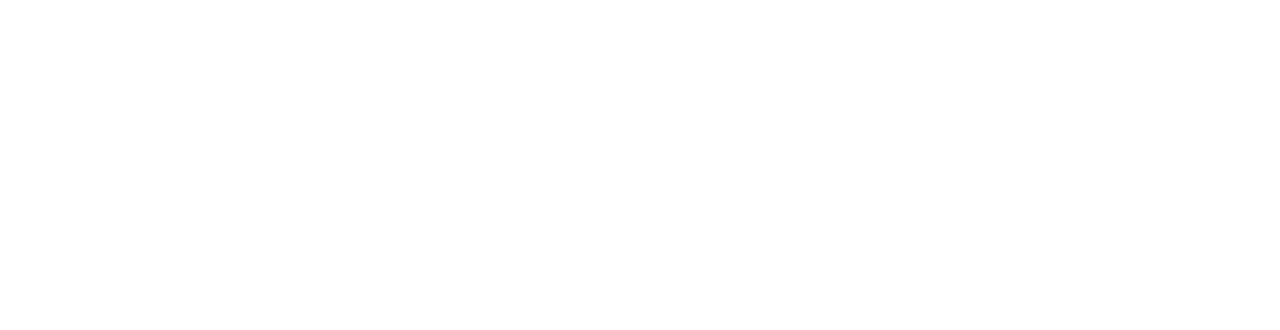
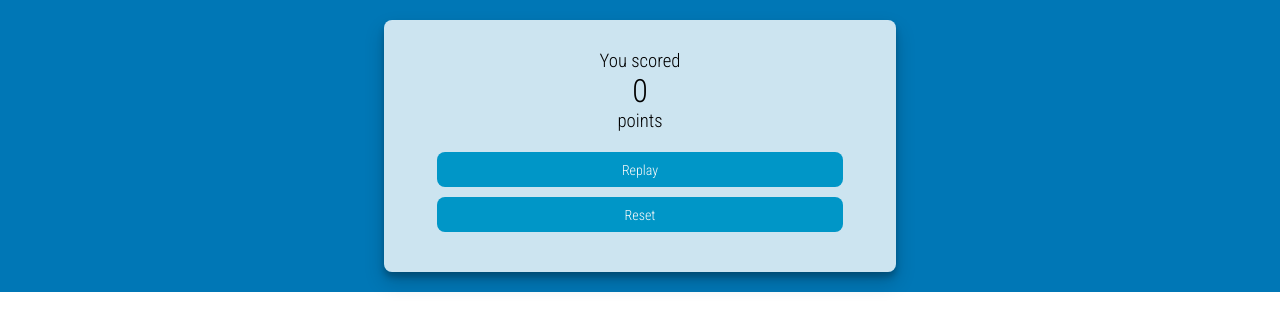
Before and after one commit to arttuhar/triviaGame, a Vue app: page /results in a window 1280 px wide. Shown: the top 330 px of the page. Built offline with nearby package versions, Linux system fonts and the light colour scheme; the HTML template or start-up script is replaced by a standard one.

Commit message:
FEAT: Implement results screen, add styles, add API functionality
Co-authored-by: arttuhar <33483120+arttuhar@users.noreply.github.com>
Co-authored-by: TimoJarvenpaa <32742872+TimoJarvenpaa@users.noreply.github.com>

```diff
--- a/src/App.vue
+++ b/src/App.vue
@@ -7,10 +7,14 @@
 </template>
 
 <style>
+@import url('https://fonts.googleapis.com/css2?family=Roboto+Condensed:wght@300;400&display=swap');
+
     * {
         margin: 0;
         padding: 0;
         box-sizing: border-box;
+        font-family: 'Roboto Condensed', sans serif;
+        font-weight: 300;
     }
 
 </style>
--- a/src/api/questions.js
+++ b/src/api/questions.js
@@ -1,24 +1,17 @@
 import { TRIVIA_API_URL } from ".";
 
 export async function apiFetchQuestions(amount, categoryId, difficulty) {
-    try {
-        const response = await fetch(`${TRIVIA_API_URL}?amount=${amount}&category=${categoryId}&difficulty=${difficulty}`)
+	try {
+		const response = await fetch(
+			`${TRIVIA_API_URL}?amount=${amount}&category=${categoryId}&difficulty=${difficulty}`
+		);
 
-        if (!response.ok) {
-            throw new Error("Could not fetch questions.")
-        }
-
-        // const { success, data, error = "Could not fetch questions" } = await response.json()
-        // if (!success) {
-        //     console.log(data)
-        //     console.log('not success')
-        //     throw new Error(error)
-        // }
-        const data = await response.json();
-        //console.log(data)
-        return [ null, data ]
-    }
-    catch(e) {
-        return [ e.message, []]
-    }
+		if (!response.ok) {
+			throw new Error("Could not fetch questions.");
+		}
+		const data = await response.json();
+		return [null, data];
+	} catch (e) {
+		return [e.message, []];
+	}
 }
--- a/src/store.js
+++ b/src/store.js
@@ -14,13 +14,13 @@ export default createStore({
 		difficulty: "",
 		category: "",
 		categories: [],
-		amount: 1,
+		amount: 5,
 		questions: [],
-		currentQuestion: 0,
+		currentQuestionIndex: 0,
+		userAnswers: [],
 		score: 0,
 		userId: "",
 		users: [],
-		error: "",
 	},
 	mutations: {
 		setUsername: (state, username) => {
@@ -41,8 +41,14 @@ export default createStore({
 		setQuestions: (state, questions) => {
 			state.questions = questions;
 		},
-		setCurrentQuestion: (state, currentQuestion) => {
-			state.currentQuestion = currentQuestion;
+		setCurrentQuestionIndex: (state, currentQuestionIndex) => {
+			state.currentQuestionIndex = currentQuestionIndex;
+		},
+		setUserAnswers: (state, answer) => {
+			state.userAnswers.push(answer);
+		},
+		clearUserAnswers: state => {
+			state.userAnswers = [];
 		},
 		setScore: (state, score) => {
 			state.score = score;
@@ -53,16 +59,13 @@ export default createStore({
 		setUsers: (state, users) => {
 			state.users = users;
 		},
-		setError: (state, error) => {
-			state.error = error;
-		},
 	},
 	getters: {
-		findUserByUsername: (state, username) => {
-			return state.users.find(user => user.username === username);
+		findUserByUsername: state => {
+			return state.users.find(user => user.username === state.username);
 		},
-		findUserHighScore: (state, userId) => {
-			const user = state.users.find(user => user.id === userId);
+		findUserHighScore: state => {
+			const user = state.users.find(user => user.id === state.userId);
 			return user.highScore;
 		},
 	},
--- /dev/null
+++ b/src/util/utils.js
@@ -0,0 +1,5 @@
+export const htmlDecode = string => {
+	const htmlElement = document.createElement("textarea");
+	htmlElement.innerHTML = string;
+	return htmlElement.value;
+};
--- a/src/views/QuestionScreen.vue
+++ b/src/views/QuestionScreen.vue
@@ -1,16 +1,20 @@
 <script setup>
-import { useStore } from 'vuex';
 import Question from '../components/Question.vue';
-
-const store = useStore()
 
 </script>
 
 <template>
-<h1>Questions</h1>
-<Question />
+    <div class="questionScreen">
+        <Question />
+    </div>
 </template>
 
 <style scoped>
-
+    .questionScreen {
+        display: flex;
+        justify-content: center;
+        align-items: center;
+        height: 100vh;
+        background-color: #0077b6;
+    }
 </style>
--- a/src/views/ResultsScreen.vue
+++ b/src/views/ResultsScreen.vue
@@ -1,11 +1,116 @@
 <script setup>
+import { computed } from 'vue';
+import { useStore } from 'vuex';
+import { useRouter } from 'vue-router';
+import { htmlDecode } from '../util/utils.js'
+
+const store = useStore();
+const router = useRouter();
+
+const userAnswers = computed(() => store.state.userAnswers);
+
+const onReplayClick = async () => {
+    store.commit("setCurrentQuestionIndex", 0);
+    store.commit("setScore", 0);
+    await store.dispatch("fetchUsers");
+    await store.dispatch("fetchQuestions");
+    router.replace("/questions");
+    store.commit("clearUserAnswers");
+}
+
+const onResetClick = () => {
+    router.replace("/");
+    store.commit("setUsername", "");
+    store.commit("setDifficulty", "");
+    store.commit("setCategory", "");
+    store.commit("setAmount", 5);
+    store.commit("setCurrentQuestionIndex", 0);
+    store.commit("setScore", 0);
+    store.commit("clearUserAnswers");
+    store.commit("setUserId", "");
+}
 
 </script>
 
 <template>
-
+<div class="resultsScreen">
+    <div class='resultsContainer'>
+        <div class="totalScore">
+            <h3>You scored</h3>
+            <h1>{{store.state.score}}</h1>
+            <h3>points</h3>
+        </div>
+        <div class='result' v-for="item in userAnswers" :key="item">
+            <p class="question">{{htmlDecode(item.question)}}</p>
+            <p class="correct">{{htmlDecode(item.correct_answer)}}</p>
+            <p>{{htmlDecode(item.user_answer)}}</p>
+        </div>
+        <div class="buttonContainer">
+            <div class='resultsButtons'>
+                <button class="resultButton" @click="onReplayClick">Replay</button>
+                <button class="resultButton" @click="onResetClick">Reset</button>
+            </div>
+        </div>
+    </div>
+</div>
 </template>
 
 <style scoped>
-
+    .resultsScreen {
+        display: flex;
+        justify-content: center;
+        align-items: center;
+        background-color: #0077b6;
+    }
+    .resultsContainer {
+        display: flex;
+        flex-direction: column;
+        align-items: center;
+        justify-content: center;
+        background-color: rgb(255, 255, 255,0.8);
+        border-radius: 8px;
+        padding: 30px;
+        box-shadow: 0 10px 20px rgba(0,0,0,0.19), 0 5px 6px rgba(0,0,0,0.23);
+        width: 40%;
+        margin: 20px 0;
+    }
+    .totalScore {
+        text-align: center;
+        margin-bottom: 20px;
+    }
+    .result {
+        margin-bottom: 20px;
+        border: 1px dotted #262626;
+        padding: 10px;
+    }
+    .question {
+        margin-bottom: 10px;
+        font-weight: 400;
+    }
+    .correct {
+        color: green;
+        font-weight: 400;
+    }
+    .buttonContainer {
+        width: 100%;
+    }
+    .resultsButtons {
+        display: flex;
+        flex-direction: column;
+        align-items: center;
+    }
+    .resultButton {
+        width: 90%;
+        margin: 0 10px 10px 10px;
+        height: 35px;
+        border: none;
+        border-radius: 8px;
+        font-size: 14px;
+        cursor: pointer;
+        background-color: #0096c7;
+        color: #fafafa;
+    }
+    .resultButton:hover {
+        background-color: #00b4d8;
+    }
 </style>
--- a/src/views/StartScreen.vue
+++ b/src/views/StartScreen.vue
@@ -1,5 +1,5 @@
 <script setup>
-    import { ref, onMounted } from 'vue';
+    import { ref, onMounted, computed } from 'vue';
     import { useStore } from 'vuex';
     import { useRouter } from 'vue-router';
 
@@ -7,10 +7,12 @@
     const router = useRouter();
 
     const username = ref("");
-    const amount = ref(1);
+    const amount = ref(5);
     const difficulty = ref('');
     const category = ref('');
     const toggleOptions = ref(false);
+
+    const users = computed(() => store.state.users);
 
     // upon pressing the 'Start' button, update the store states and switch to the QuestionScreen route
     const onStartClick = async () => {
@@ -18,10 +20,15 @@
         store.commit('setAmount', amount.value);
         store.commit('setDifficulty', difficulty.value);
         store.commit('setCategory', category.value);
-        // TODO - check if username exists and proceed accordingly
-        //store.dispatch('addNewUser')
+        const user = store.getters.findUserByUsername;
+        if (!user) {
+            await store.dispatch('addNewUser');
+            await store.dispatch("fetchUsers");
+        } else {
+            store.commit("setUserId", user.id);
+        }
         await store.dispatch("fetchQuestions");
-        router.push("/questions");
+        router.replace("/questions");
     }
 
     // fetch the category data from the API when the component is mounted
@@ -81,6 +88,7 @@
         border-radius: 8px;
         padding: 30px;
         box-shadow: 0 10px 20px rgba(0,0,0,0.19), 0 5px 6px rgba(0,0,0,0.23);
+        width: 40%;
     }
     .startInput {
         width: 100%;
@@ -125,6 +133,7 @@
         height: 25px;
         margin: 10px;
         padding-left: 5px;
+        font-family: sans-serif;
     }
     .option:focus {
         outline: none;
```
Also changed, not shown: src/components/Question.vue (+77 -10 lines).
